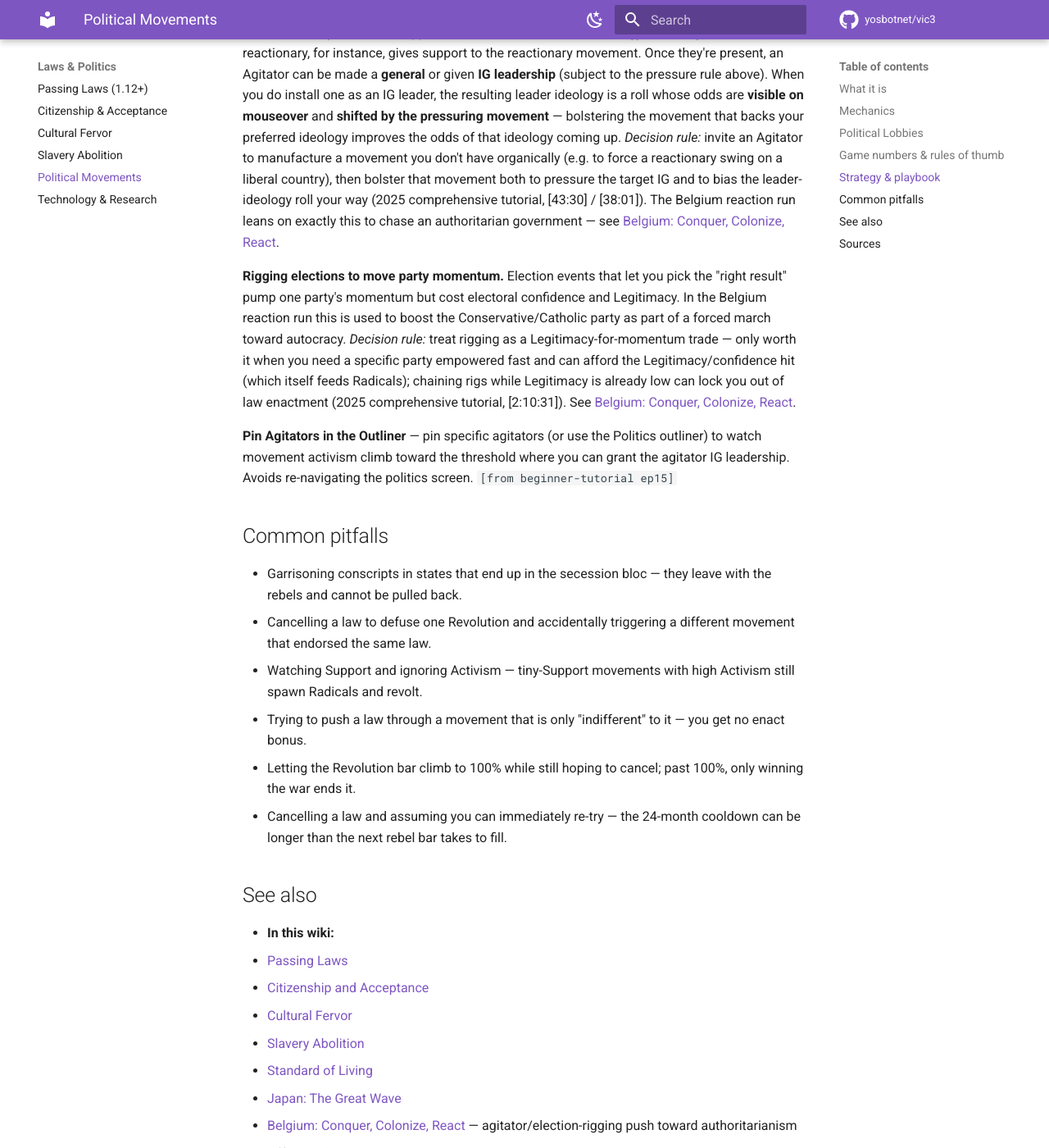
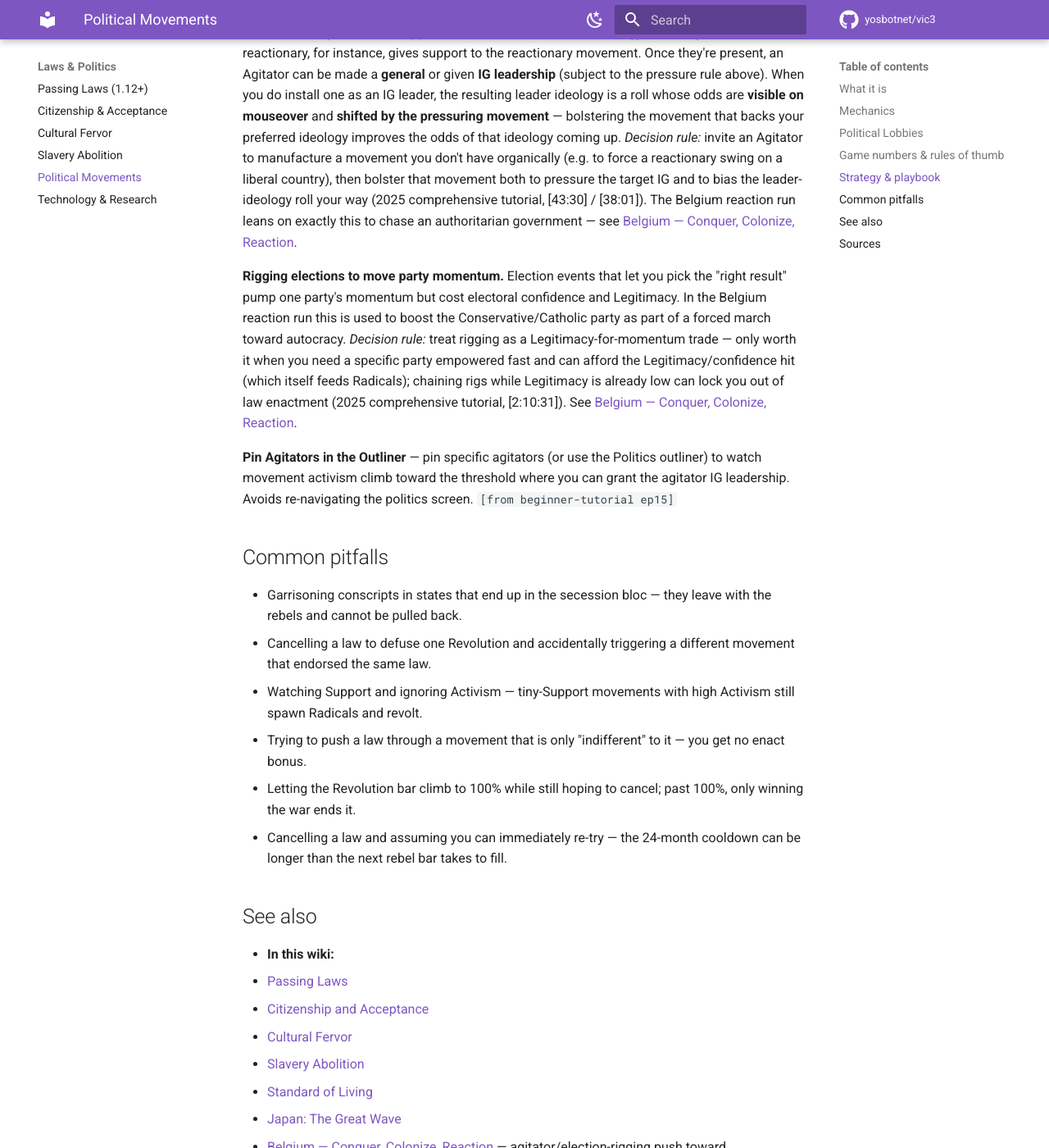
Before and after one commit to yosbotnet/vic3, an MkDocs documentation site: the page built from wiki/laws-and-politics/political-movements.md, in a window 1280 px wide and 1400 px high, scrolled down 4140 px. Shown: the whole window at 82% size. Built offline with MkDocs 1.6.1 and Material for MkDocs 9.7.7, drawn with Linux system fonts in a browser that asks for light colours; comment, search, counter and statistics services are not loaded; some of the changed text lies outside the part shown.

Commit message:
wiki: normalize Belgium case-study cross-link text to the page title
Co-Authored-By: Claude Opus 4.8 (1M context) <noreply@anthropic.com>

```diff
--- a/wiki/laws-and-politics/political-movements.md
+++ b/wiki/laws-and-politics/political-movements.md
@@ -17,7 +17,7 @@ Political Movements are the post-Sphere-of-Influence (Pivot of Empire) layer thr
 
 1. **Support vs Activism** — Support is the total political strength of Pops backing the movement; Activism is how riled up they are. *Decision rule:* glance at Activism in the outliner. Under 25% the movement is inert on laws; at >=25% it affects law enactment; at >=50% it spawns Radicals every month; at ~75% it goes Insurrectionary and the Revolution / Secession warning appears. Watching Support alone is the classic mistake — a small but furious movement still revolts. *Useful analogy:* a movement's Support is to a movement what **clout** is to an IG, and its Activism is what **approval** is to an IG — Support sizes the threat, Activism arms it (2025 comprehensive tutorial, [41:00]). (One 2025 tutorial frames the escalation as 60% activism = insurrectionary, with a bad event each time the red ring fills, and **100% = civil war begins** — and losing that civil war is a **game over**; treat the exact thresholds as patch-dependent, but note the terminal stake (2025 comprehensive tutorial, [41:00]).)
 
-2. **Movement support is independent of voting** — Pop support for a movement does not run through the suffrage/voting system, so movements can rise even in a fully authoritarian state with no elections at all. The main activism drivers are (a) radical Pops who support the movement and (b) you passing laws the movement dislikes. *Decision rule:* don't assume a closed franchise insulates you from movements — authoritarian runs (e.g. the Belgium reaction run) still face civil-war movements, and the only levers are appeasing the movement's laws or keeping Radicals down, not the vote (2025 comprehensive tutorial, [41:00]). See [Belgium: Conquer, Colonize, React](../case-studies/belgium-conquer-colonize-react.md).
+2. **Movement support is independent of voting** — Pop support for a movement does not run through the suffrage/voting system, so movements can rise even in a fully authoritarian state with no elections at all. The main activism drivers are (a) radical Pops who support the movement and (b) you passing laws the movement dislikes. *Decision rule:* don't assume a closed franchise insulates you from movements — authoritarian runs (e.g. the Belgium reaction run) still face civil-war movements, and the only levers are appeasing the movement's laws or keeping Radicals down, not the vote (2025 comprehensive tutorial, [41:00]). See [Belgium — Conquer, Colonize, Reaction](../case-studies/belgium-conquer-colonize-react.md).
 
 3. **Movement law stances (endorse / oppose / indifferent)** — Each movement lists the Laws it cares about. *Decision rule:* only movements that explicitly list the law you are enacting will help or hinder it; indifferent or unlisted = no effect. Use endorsing movements to push laws through and steer around opposing ones.
 
@@ -66,9 +66,9 @@ Foreign-relations Lobbies form between countries with high ideological similarit
 
 **Agitators and IG capture.** If you have recruited an Agitator and want them to lead an IG, your job is to inflate the movement they joined until that IG appears in the movement's Pressured Interest Groups list. That single relationship — movement pressures IG, IG can then be led by movement's Agitator — is the cleanest way to swap a hostile IG leader for a friendly one.
 
-**Inviting Agitators to seed a movement (DLC).** With the relevant DLC you can *invite* characters into the country to start or support a movement of a chosen ideology — inviting a famous reactionary, for instance, gives support to the reactionary movement. Once they're present, an Agitator can be made a **general** or given **IG leadership** (subject to the pressure rule above). When you do install one as an IG leader, the resulting leader ideology is a roll whose odds are **visible on mouseover** and **shifted by the pressuring movement** — bolstering the movement that backs your preferred ideology improves the odds of that ideology coming up. *Decision rule:* invite an Agitator to manufacture a movement you don't have organically (e.g. to force a reactionary swing on a liberal country), then bolster that movement both to pressure the target IG and to bias the leader-ideology roll your way (2025 comprehensive tutorial, [43:30] / [38:01]). The Belgium reaction run leans on exactly this to chase an authoritarian government — see [Belgium: Conquer, Colonize, React](../case-studies/belgium-conquer-colonize-react.md).
+**Inviting Agitators to seed a movement (DLC).** With the relevant DLC you can *invite* characters into the country to start or support a movement of a chosen ideology — inviting a famous reactionary, for instance, gives support to the reactionary movement. Once they're present, an Agitator can be made a **general** or given **IG leadership** (subject to the pressure rule above). When you do install one as an IG leader, the resulting leader ideology is a roll whose odds are **visible on mouseover** and **shifted by the pressuring movement** — bolstering the movement that backs your preferred ideology improves the odds of that ideology coming up. *Decision rule:* invite an Agitator to manufacture a movement you don't have organically (e.g. to force a reactionary swing on a liberal country), then bolster that movement both to pressure the target IG and to bias the leader-ideology roll your way (2025 comprehensive tutorial, [43:30] / [38:01]). The Belgium reaction run leans on exactly this to chase an authoritarian government — see [Belgium — Conquer, Colonize, Reaction](../case-studies/belgium-conquer-colonize-react.md).
 
-**Rigging elections to move party momentum.** Election events that let you pick the "right result" pump one party's momentum but cost electoral confidence and Legitimacy. In the Belgium reaction run this is used to boost the Conservative/Catholic party as part of a forced march toward autocracy. *Decision rule:* treat rigging as a Legitimacy-for-momentum trade — only worth it when you need a specific party empowered fast and can afford the Legitimacy/confidence hit (which itself feeds Radicals); chaining rigs while Legitimacy is already low can lock you out of law enactment (2025 comprehensive tutorial, [2:10:31]). See [Belgium: Conquer, Colonize, React](../case-studies/belgium-conquer-colonize-react.md).
+**Rigging elections to move party momentum.** Election events that let you pick the "right result" pump one party's momentum but cost electoral confidence and Legitimacy. In the Belgium reaction run this is used to boost the Conservative/Catholic party as part of a forced march toward autocracy. *Decision rule:* treat rigging as a Legitimacy-for-momentum trade — only worth it when you need a specific party empowered fast and can afford the Legitimacy/confidence hit (which itself feeds Radicals); chaining rigs while Legitimacy is already low can lock you out of law enactment (2025 comprehensive tutorial, [2:10:31]). See [Belgium — Conquer, Colonize, Reaction](../case-studies/belgium-conquer-colonize-react.md).
 
 **Pin Agitators in the Outliner** — pin specific agitators (or use the Politics outliner) to watch movement activism climb toward the threshold where you can grant the agitator IG leadership. Avoids re-navigating the politics screen. `[from beginner-tutorial ep15]`
 
@@ -88,7 +88,7 @@ Foreign-relations Lobbies form between countries with high ideological similarit
   - [Slavery Abolition](slavery-abolition.md)
   - [Standard of Living](../pops/standard-of-living.md)
   - [Japan: The Great Wave](../case-studies/japan-great-wave/index.md)
-  - [Belgium: Conquer, Colonize, React](../case-studies/belgium-conquer-colonize-react.md) — agitator/election-rigging push toward authoritarianism
+  - [Belgium — Conquer, Colonize, Reaction](../case-studies/belgium-conquer-colonize-react.md) — agitator/election-rigging push toward authoritarianism
 - **Official wiki:**
   - https://vic3.paradoxwikis.com/Political_movements
   - https://vic3.paradoxwikis.com/Revolutions
```
Also changed, not shown: wiki/diplomacy/colonization.md (+1 -1 lines), wiki/diplomacy/power-blocs.md (+1 -1 lines), wiki/diplomacy/small-nation-play.md (+1 -1 lines).
